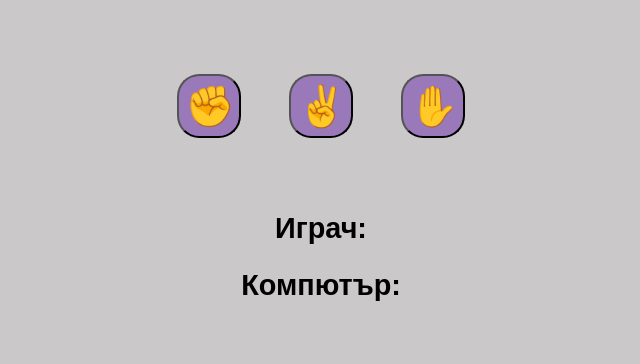
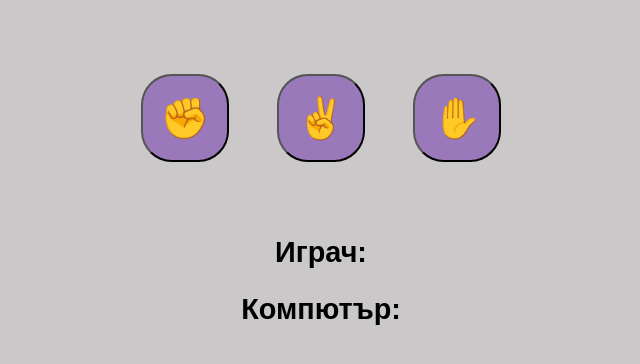
Before and after one commit to zarkoto23/rockPaperScissorsV2, a plain HTML site: page index.html in a window 1280 px wide. Shown: the part 174-538 px from the top of the page, without its empty margins (319-959 px from the left). Drawn offline with Linux system fonts and the light colour scheme; a web font is replaced by a local one.

Commit message:
Update style.css

```diff
--- a/style.css
+++ b/style.css
@@ -8,8 +8,8 @@
   margin: 1.5rem;
   font-size: 2.5rem;
   display: flexbox;
-  width: 4rem;
-  height: 4rem;
+  width: 5.5rem;
+  height: 5.5rem;
   border-radius: 35%;
   background-color: rgb(154, 121, 187);
   cursor: pointer;
```
